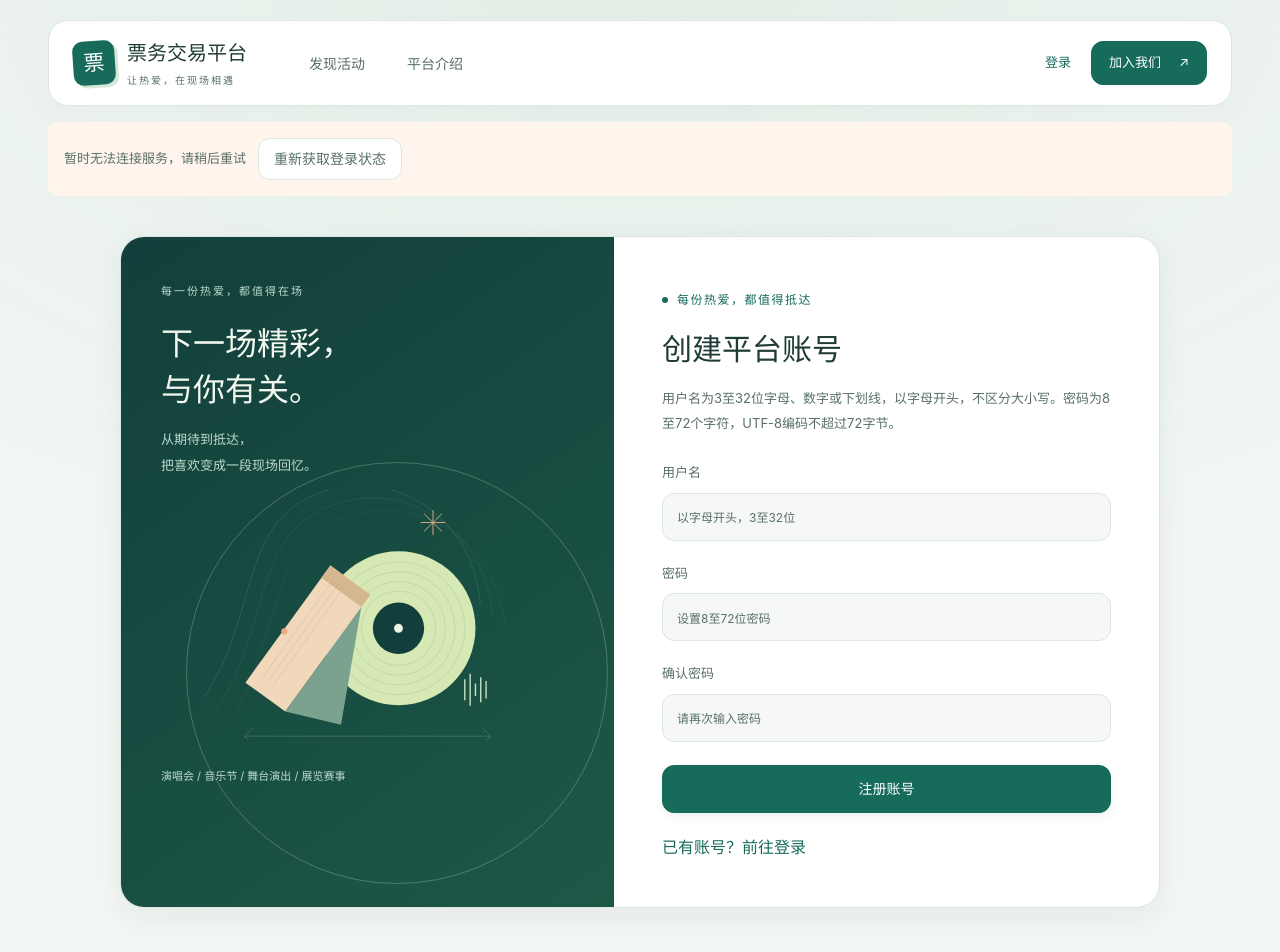
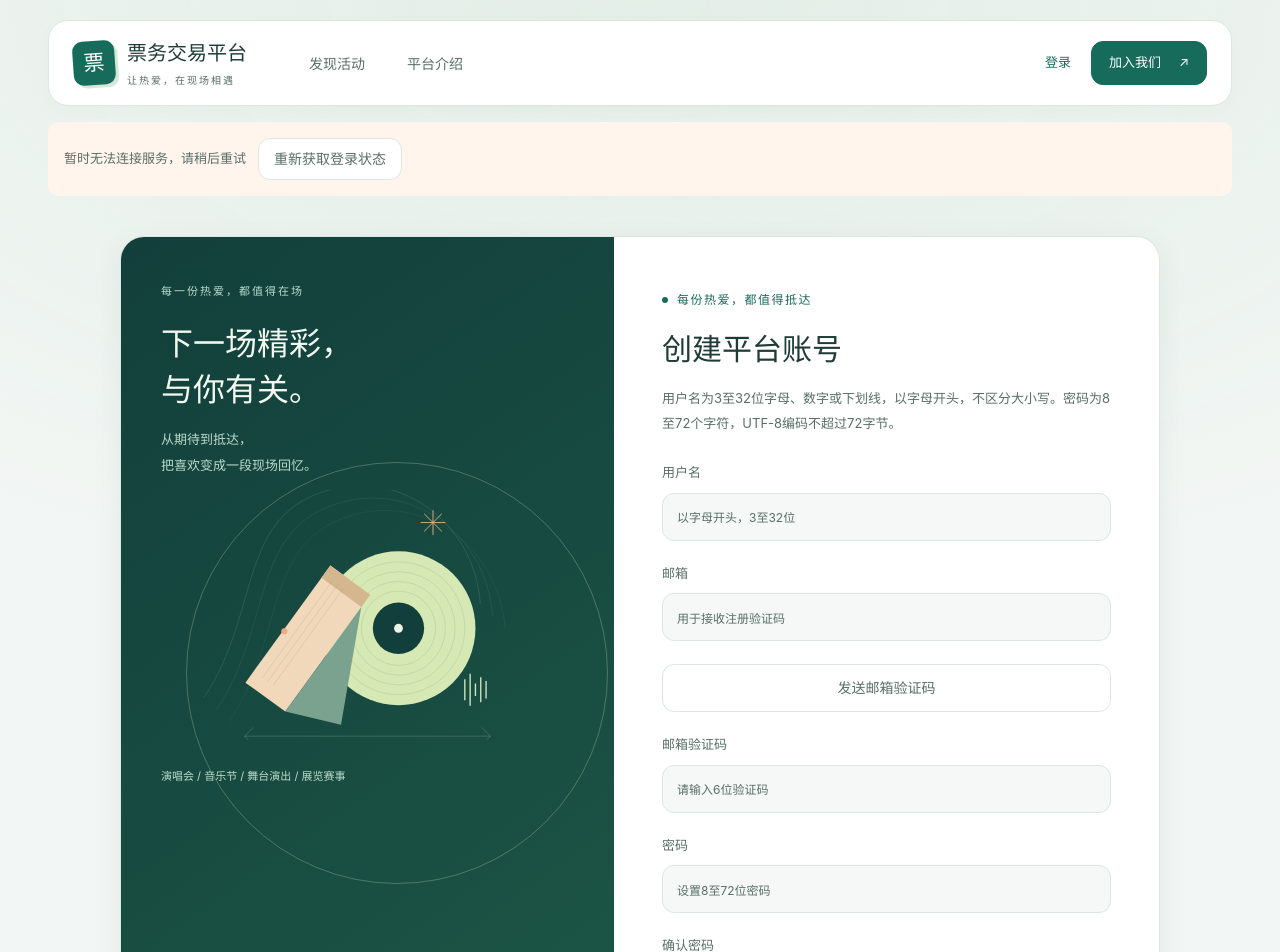
Before and after one commit to WGMJJM/ticketing, a Vue app in the folder frontend/: page /register in a window 1280 px wide. Shown: the top 952 px of the page. Built offline with nearby package versions, Linux system fonts and the light colour scheme; no server answers.

Commit message:
完善邮箱验证码注册表单与发送冷却

```diff
--- a/frontend/src/api/auth.ts
+++ b/frontend/src/api/auth.ts
@@ -22,11 +22,25 @@ export function loginAccount(username: string, password: string) {
     headers: { 'Content-Type': 'application/x-www-form-urlencoded' },
   })
 }
-export function registerAccount(username: string, password: string) {
+export interface RegistrationInput {
+  username: string
+  email: string
+  password: string
+  code: string
+}
+export function registerAccount(input: RegistrationInput) {
   return sessionRequest<CurrentUser>({
     method: 'POST',
     url: '/auth/register',
-    data: { username, password },
+    data: input,
+  })
+}
+export function sendRegistrationCode(email: string) {
+  return sessionRequest<void>({
+    method: 'POST',
+    url: '/auth/email-code',
+    data: { email },
+    timeout: 15000,
   })
 }
 export async function sessionRequest<T>(
--- a/frontend/src/views/RegisterView.vue
+++ b/frontend/src/views/RegisterView.vue
@@ -1,16 +1,61 @@
 <script setup lang="ts">
-import { ref } from 'vue'
+import { onUnmounted, ref } from 'vue'
+import axios from 'axios'
 import { useRouter } from 'vue-router'
-import { registerAccount } from '../api/auth'
+import { registerAccount, sendRegistrationCode } from '../api/auth'
 import { chineseValidation, clearValidation } from '../utils/validation'
 import AuthLayout from '../components/AuthLayout.vue'
 const username = ref('')
+const email = ref('')
+const code = ref('')
+const emailInput = ref<HTMLInputElement>()
 const password = ref('')
 const confirmation = ref('')
 const error = ref('')
 const busy = ref(false)
+const sending = ref(false)
+const cooldown = ref(0)
+const notice = ref('')
+let timer: ReturnType<typeof setInterval> | undefined
 const router = useRouter()
+function startCooldown(seconds: number) {
+  if (timer) clearInterval(timer)
+  const deadline = Date.now() + seconds * 1000
+  cooldown.value = seconds
+  timer = setInterval(() => {
+    cooldown.value = Math.max(0, Math.ceil((deadline - Date.now()) / 1000))
+    if (!cooldown.value && timer) clearInterval(timer)
+  }, 1000)
+}
+onUnmounted(() => { if (timer) clearInterval(timer) })
+async function sendCode() {
+  if (sending.value || busy.value || cooldown.value > 0) return
+  email.value = email.value.trim().toLowerCase()
+  if (!emailInput.value?.reportValidity()) return
+  if (!/^[\x21-\x7E]+$/.test(email.value)) {
+    error.value = '邮箱须使用英文字母、数字和英文符号'
+    return
+  }
+  error.value = ''
+  notice.value = ''
+  sending.value = true
+  try {
+    await sendRegistrationCode(email.value)
+    notice.value = '验证码已发送，5分钟内有效，请检查收件箱或垃圾邮件。重新发送后旧验证码失效。'
+    code.value = ''
+    startCooldown(60)
+  } catch (failure) {
+    error.value = failure instanceof Error ? failure.message : '验证码发送失败，请稍后重试'
+    if (axios.isAxiosError(failure) && failure.response?.status === 429) {
+      const retry = Number(failure.response.headers['retry-after'])
+      if (Number.isInteger(retry) && retry > 0 && retry <= 86400) startCooldown(retry)
+    }
+  } finally {
+    sending.value = false
+  }
+}
 async function submit() {
+  if (busy.value || sending.value) return
   error.value = ''
   if (password.value !== confirmation.value) {
     error.value = '两次输入的密码不一致'
@@ -22,7 +67,12 @@ async function submit() {
   }
   busy.value = true
   try {
-    await registerAccount(username.value.trim(), password.value)
+    await registerAccount({
+      username: username.value.trim().toLowerCase(),
+      email: email.value.trim().toLowerCase(),
+      password: password.value,
+      code: code.value,
+    })
     await router.replace({ path: '/login', query: { registered: '1' } })
   } catch (failure) {
     error.value =
@@ -30,6 +80,7 @@ async function submit() {
   } finally {
     password.value = ''
     confirmation.value = ''
+    code.value = ''
     busy.value = false
   }
 }
@@ -57,6 +108,33 @@ async function submit() {
           placeholder="以字母开头，3至32位"
       /></label>
       <label
+        >邮箱<input
+          ref="emailInput"
+          v-model="email"
+          @input="code = ''; notice = ''"
+          required
+          type="email"
+          maxlength="254"
+          autocomplete="email"
+          :disabled="sending || busy"
+          placeholder="用于接收注册验证码"
+      /></label>
+      <ElButton native-type="button" :loading="sending" :disabled="busy || cooldown > 0" @click="sendCode">
+        {{ cooldown > 0 ? `${cooldown}秒后重新发送` : '发送邮箱验证码' }}
+      </ElButton>
+      <label
+        >邮箱验证码<input
+          v-model="code"
+          required
+          pattern="[0-9]{6}"
+          minlength="6"
+          maxlength="6"
+          inputmode="numeric"
+          autocomplete="one-time-code"
+          placeholder="请输入6位验证码"
+      /></label>
+      <p v-if="notice" class="code-notice" role="status">{{ notice }}</p>
+      <label
         >密码<input
           v-model="password"
           required
@@ -77,10 +155,18 @@ async function submit() {
           placeholder="请再次输入密码"
       /></label>
       <p v-if="error" class="inline-error" role="alert">{{ error }}</p>
-      <ElButton type="primary" native-type="submit" :loading="busy"
+      <ElButton type="primary" native-type="submit" :loading="busy" :disabled="sending"
         >注册账号</ElButton
       >
     </form>
     <RouterLink to="/login">已有账号？前往登录</RouterLink>
   </AuthLayout>
 </template>
+<style scoped>
+.code-notice {
+  margin: 0;
+  color: var(--text-secondary, #57677c);
+  font-size: 13px;
+  line-height: 1.6;
+}
+</style>
```
